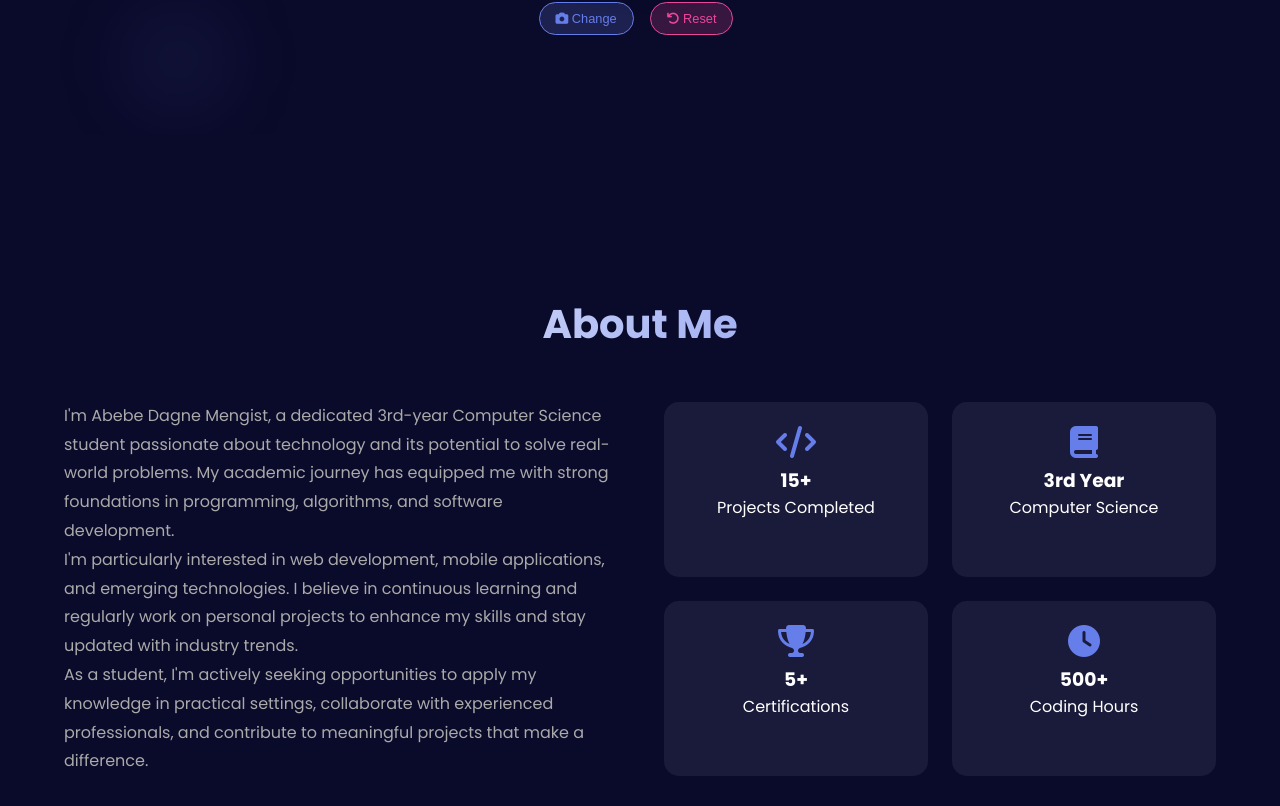
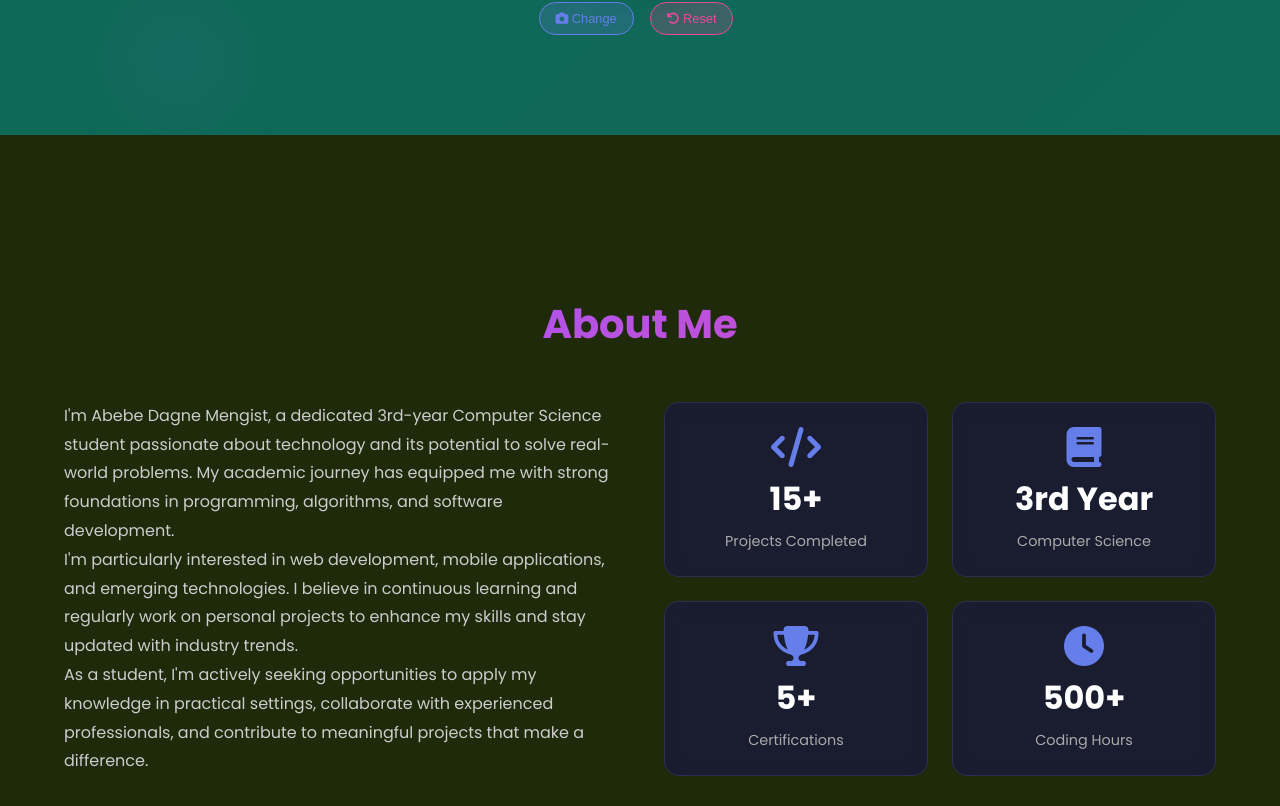
Before and after one commit to abebedagne619-design/my-portfolio, a React (Vite) app: page / in a window 1280 px wide. Shown: the part 854-1660 px from the top of the page. Built offline with nearby package versions, Linux system fonts and the light colour scheme.

Commit message:
Fix backdrop-filter order for Safari compatibility and update components

```diff
--- a/src/components/About.jsx
+++ b/src/components/About.jsx
@@ -1,15 +1,131 @@
-import React from 'react';
+import React, { useEffect } from 'react';
 
 const About = () => {
+    // Add animation styles
+    useEffect(() => {
+        const styleSheet = document.createElement("style");
+        styleSheet.textContent = `
+            @keyframes fadeInUp {
+                from {
+                    opacity: 0;
+                    transform: translateY(30px);
+                }
+                to {
+                    opacity: 1;
+                    transform: translateY(0);
+                }
+            }
+            @keyframes countUp {
+                from {
+                    opacity: 0;
+                    transform: scale(0.5);
+                }
+                to {
+                    opacity: 1;
+                    transform: scale(1);
+                }
+            }
+        `;
+        document.head.appendChild(styleSheet);
+        return () => document.head.removeChild(styleSheet);
+    }, []);
+
     const styles = {
-        section: { padding: '100px 5%', background: '#0a0a2a' },
-        title: { fontSize: '2.5rem', textAlign: 'center', marginBottom: '3rem', background: 'linear-gradient(135deg, #fff, #667eea)', WebkitBackgroundClip: 'text', backgroundClip: 'text', color: 'transparent' },
-        container: { display: 'flex', gap: '3rem', flexWrap: 'wrap' },
-        text: { flex: 1, color: '#aaa', lineHeight: 1.8 },
-        stats: { flex: 1, display: 'grid', gridTemplateColumns: 'repeat(2, 1fr)', gap: '1.5rem' },
-        statCard: { background: '#1a1a3a', padding: '1.5rem', borderRadius: '15px', textAlign: 'center', transition: 'all 0.3s ease' },
-        statIcon: { fontSize: '2rem', color: '#667eea', marginBottom: '0.5rem' }
+        section: {
+            padding: '100px 5%',
+            background: '#1e2a0a',
+            position: 'relative',
+            overflow: 'hidden'
+        },
+        title: {
+            fontSize: '2.5rem',
+            textAlign: 'center',
+            marginBottom: '3rem',
+            background: 'linear-gradient(135deg, #ffffff, #667eea, #a855f7, #ec489a)',
+            backgroundSize: '300% 300%',
+            WebkitBackgroundClip: 'text',
+            backgroundClip: 'text',
+            color: 'transparent',
+            position: 'relative',
+            display: 'inline-block',
+            width: '100%',
+            animation: 'gradientShift 3s ease infinite'
+        },
+        container: {
+            display: 'flex',
+            gap: '3rem',
+            flexWrap: 'wrap'
+        },
+        text: {
+            flex: 1,
+            color: '#ccc',
+            lineHeight: 1.8,
+            animation: 'fadeInUp 0.8s ease forwards'
+        },
+        stats: {
+            flex: 1,
+            display: 'grid',
+            gridTemplateColumns: 'repeat(2, 1fr)',
+            gap: '1.5rem'
+        },
+        statCard: {
+            background: 'rgba(26, 26, 58, 0.8)',
+            WebkitBackdropFilter: 'blur(10px)',
+            backdropFilter: 'blur(10px)',
+            padding: '1.5rem',
+            borderRadius: '15px',
+            textAlign: 'center',
+            transition: 'all 0.3s ease',
+            border: '1px solid rgba(102, 126, 234, 0.2)',
+            cursor: 'pointer',
+            animation: 'fadeInUp 0.6s ease forwards',
+            opacity: 0
+        },
+        statIcon: {
+            fontSize: '2.5rem',
+            color: '#667eea',
+            marginBottom: '0.5rem',
+            transition: 'all 0.3s ease'
+        },
+        statNumber: {
+            fontSize: '2rem',
+            fontWeight: 700,
+            color: '#fff',
+            marginBottom: '0.5rem'
+        },
+        statLabel: {
+            color: '#aaa',
+            fontSize: '0.9rem'
+        }
     };
+
+    // Staggered animation for stat cards
+    const statCardStyles = [
+        { ...styles.statCard, animationDelay: '0.2s' },
+        { ...styles.statCard, animationDelay: '0.4s' },
+        { ...styles.statCard, animationDelay: '0.6s' },
+        { ...styles.statCard, animationDelay: '0.8s' }
+    ];
+
+    // Add gradient shift animation to document
+    useEffect(() => {
+        const gradientStyle = document.createElement("style");
+        gradientStyle.textContent = `
+            @keyframes gradientShift {
+                0% {
+                    background-position: 0% 50%;
+                }
+                50% {
+                    background-position: 100% 50%;
+                }
+                100% {
+                    background-position: 0% 50%;
+                }
+            }
+        `;
+        document.head.appendChild(gradientStyle);
+        return () => document.head.removeChild(gradientStyle);
+    }, []);
 
     return (
         <section id="about" style={styles.section}>
@@ -21,25 +137,65 @@ const About = () => {
                     <p>As a student, I'm actively seeking opportunities to apply my knowledge in practical settings, collaborate with experienced professionals, and contribute to meaningful projects that make a difference.</p>
                 </div>
                 <div style={styles.stats}>
-                    <div style={styles.statCard}>
+                    <div
+                        style={statCardStyles[0]}
+                        onMouseEnter={(e) => {
+                            e.currentTarget.style.transform = 'translateY(-8px)';
+                            e.currentTarget.style.borderColor = '#667eea';
+                        }}
+                        onMouseLeave={(e) => {
+                            e.currentTarget.style.transform = 'translateY(0)';
+                            e.currentTarget.style.borderColor = 'rgba(102, 126, 234, 0.2)';
+                        }}
+                    >
                         <i className="fas fa-code" style={styles.statIcon}></i>
-                        <h3>15+</h3>
-                        <p>Projects Completed</p>
+                        <h3 style={styles.statNumber}>15+</h3>
+                        <p style={styles.statLabel}>Projects Completed</p>
                     </div>
-                    <div style={styles.statCard}>
+                    <div
+                        style={statCardStyles[1]}
+                        onMouseEnter={(e) => {
+                            e.currentTarget.style.transform = 'translateY(-8px)';
+                            e.currentTarget.style.borderColor = '#667eea';
+                        }}
+                        onMouseLeave={(e) => {
+                            e.currentTarget.style.transform = 'translateY(0)';
+                            e.currentTarget.style.borderColor = 'rgba(102, 126, 234, 0.2)';
+                        }}
+                    >
                         <i className="fas fa-book" style={styles.statIcon}></i>
-                        <h3>3rd Year</h3>
-                        <p>Computer Science</p>
+                        <h3 style={styles.statNumber}>3rd Year</h3>
+                        <p style={styles.statLabel}>Computer Science</p>
                     </div>
-                    <div style={styles.statCard}>
+                    <div
+                        style={statCardStyles[2]}
+                        onMouseEnter={(e) => {
+                            e.currentTarget.style.transform = 'translateY(-8px)';
+                            e.currentTarget.style.borderColor = '#667eea';
+                        }}
+                        onMouseLeave={(e) => {
+                            e.currentTarget.style.transform = 'translateY(0)';
+                            e.currentTarget.style.borderColor = 'rgba(102, 126, 234, 0.2)';
+                        }}
+                    >
                         <i className="fas fa-trophy" style={styles.statIcon}></i>
-                        <h3>5+</h3>
-                        <p>Certifications</p>
+                        <h3 style={styles.statNumber}>5+</h3>
+                        <p style={styles.statLabel}>Certifications</p>
                     </div>
-                    <div style={styles.statCard}>
+                    <div
+                        style={statCardStyles[3]}
+                        onMouseEnter={(e) => {
+                            e.currentTarget.style.transform = 'translateY(-8px)';
+                            e.currentTarget.style.borderColor = '#667eea';
+                        }}
+                        onMouseLeave={(e) => {
+                            e.currentTarget.style.transform = 'translateY(0)';
+                            e.currentTarget.style.borderColor = 'rgba(102, 126, 234, 0.2)';
+                        }}
+                    >
                         <i className="fas fa-clock" style={styles.statIcon}></i>
-                        <h3>500+</h3>
-                        <p>Coding Hours</p>
+                        <h3 style={styles.statNumber}>500+</h3>
+                        <p style={styles.statLabel}>Coding Hours</p>
                     </div>
                 </div>
             </div>
--- a/src/components/Blog.jsx
+++ b/src/components/Blog.jsx
@@ -23,7 +23,7 @@ const Blog = () => {
     ];
 
     const styles = {
-        section: { padding: '100px 5%', background: '#0a0a2a' },
+        section: { padding: '100px 5%', background: '#0bdb7a' },
         title: { fontSize: '2.5rem', textAlign: 'center', marginBottom: '3rem', background: 'linear-gradient(135deg, #fff, #667eea)', WebkitBackgroundClip: 'text', backgroundClip: 'text', color: 'transparent' },
         grid: { display: 'grid', gridTemplateColumns: 'repeat(auto-fit, minmax(300px, 1fr))', gap: '2rem' },
         card: { background: '#1a1a3a', padding: '1.5rem', borderRadius: '20px', transition: 'all 0.3s ease' },
--- a/src/components/Contact.jsx
+++ b/src/components/Contact.jsx
@@ -43,7 +43,7 @@ const Contact = () => {
     const styles = {
         section: {
             padding: '100px 5%',
-            background: '#0a0a2a',
+            background: '#18e444',
             position: 'relative'
         },
         title: {
--- a/src/components/Education.jsx
+++ b/src/components/Education.jsx
@@ -18,7 +18,7 @@ const Education = () => {
     ];
 
     const styles = {
-        section: { padding: '100px 5%', background: '#0a0a2a' },
+        section: { padding: '100px 5%', background: '#012b08' },
         title: { fontSize: '2.5rem', textAlign: 'center', marginBottom: '3rem', background: 'linear-gradient(135deg, #fff, #667eea)', WebkitBackgroundClip: 'text', backgroundClip: 'text', color: 'transparent' },
         container: { maxWidth: '800px', margin: '0 auto' },
         educationCard: { background: '#1a1a3a', padding: '1.5rem', borderRadius: '15px', marginBottom: '1.5rem' },
--- a/src/components/Experience.jsx
+++ b/src/components/Experience.jsx
@@ -23,7 +23,7 @@ const Experience = () => {
     ];
 
     const styles = {
-        section: { padding: '100px 5%', background: '#0a0a2a' },
+        section: { padding: '100px 5%', background: 'green' },
         title: { fontSize: '2.5rem', textAlign: 'center', marginBottom: '3rem', background: 'linear-gradient(135deg, #fff, #667eea)', WebkitBackgroundClip: 'text', backgroundClip: 'text', color: 'transparent' },
         container: { maxWidth: '800px', margin: '0 auto' },
         experienceCard: { background: '#1a1a3a', padding: '1.5rem', borderRadius: '15px', marginBottom: '1.5rem', transition: 'all 0.3s ease' },
--- a/src/components/Hero.jsx
+++ b/src/components/Hero.jsx
@@ -105,7 +105,7 @@ const Hero = () => {
             flexWrap: 'wrap',
             minHeight: '100vh',
             padding: '100px 5%',
-            background: '#0a0a2a',
+            background: 'rgba(15, 119, 93, 0.87)',
             position: 'relative',
             overflow: 'hidden'
         },
--- a/src/components/LanguageSkills.jsx
+++ b/src/components/LanguageSkills.jsx
@@ -8,7 +8,7 @@ const LanguageSkills = () => {
     ];
 
     const styles = {
-        section: { padding: '100px 5%', background: '#0a0a2a' },
+        section: { padding: '100px 5%', background: '#2fc921' },
         title: { fontSize: '2.5rem', textAlign: 'center', marginBottom: '3rem', background: 'linear-gradient(135deg, #fff, #667eea)', WebkitBackgroundClip: 'text', backgroundClip: 'text', color: 'transparent' },
         container: { maxWidth: '600px', margin: '0 auto' },
         languageItem: { marginBottom: '1.5rem' },
--- a/src/components/Projects.jsx
+++ b/src/components/Projects.jsx
@@ -94,7 +94,7 @@ const Projects = () => {
     const styles = {
         section: {
             padding: '100px 5%',
-            background: '#0a0a2a',
+            background: '#2ada12',
             position: 'relative'
         },
         title: {
--- a/src/components/Services.jsx
+++ b/src/components/Services.jsx
@@ -9,7 +9,7 @@ const Services = () => {
     ];
 
     const styles = {
-        section: { padding: '100px 5%', background: '#0a0a2a' },
+        section: { padding: '100px 5%', background: '#10d9e0' },
         title: { fontSize: '2.5rem', textAlign: 'center', marginBottom: '3rem', background: 'linear-gradient(135deg, #fff, #667eea)', WebkitBackgroundClip: 'text', backgroundClip: 'text', color: 'transparent' },
         grid: { display: 'grid', gridTemplateColumns: 'repeat(auto-fit, minmax(280px, 1fr))', gap: '2rem' },
         card: { background: '#1a1a3a', padding: '2rem', borderRadius: '20px', textAlign: 'center', transition: 'all 0.3s ease' },
--- a/src/components/Skills.jsx
+++ b/src/components/Skills.jsx
@@ -43,7 +43,7 @@ const Skills = () => {
     const styles = {
         section: {
             padding: '100px 5%',
-            background: '#0a0a2a',
+            background: 'green',
             position: 'relative'
         },
         title: {
--- a/src/components/Testimonials.jsx
+++ b/src/components/Testimonials.jsx
@@ -25,7 +25,7 @@ const Testimonials = () => {
     const [current, setCurrent] = useState(0);
 
     const styles = {
-        section: { padding: '100px 5%', background: '#0a0a2a' },
+        section: { padding: '100px 5%', background: '#2098cf' },
         title: { fontSize: '2.5rem', textAlign: 'center', marginBottom: '3rem', background: 'linear-gradient(135deg, #fff, #667eea)', WebkitBackgroundClip: 'text', backgroundClip: 'text', color: 'transparent' },
         container: { maxWidth: '800px', margin: '0 auto', textAlign: 'center' },
         card: { background: '#1a1a3a', padding: '2rem', borderRadius: '20px' },
```
